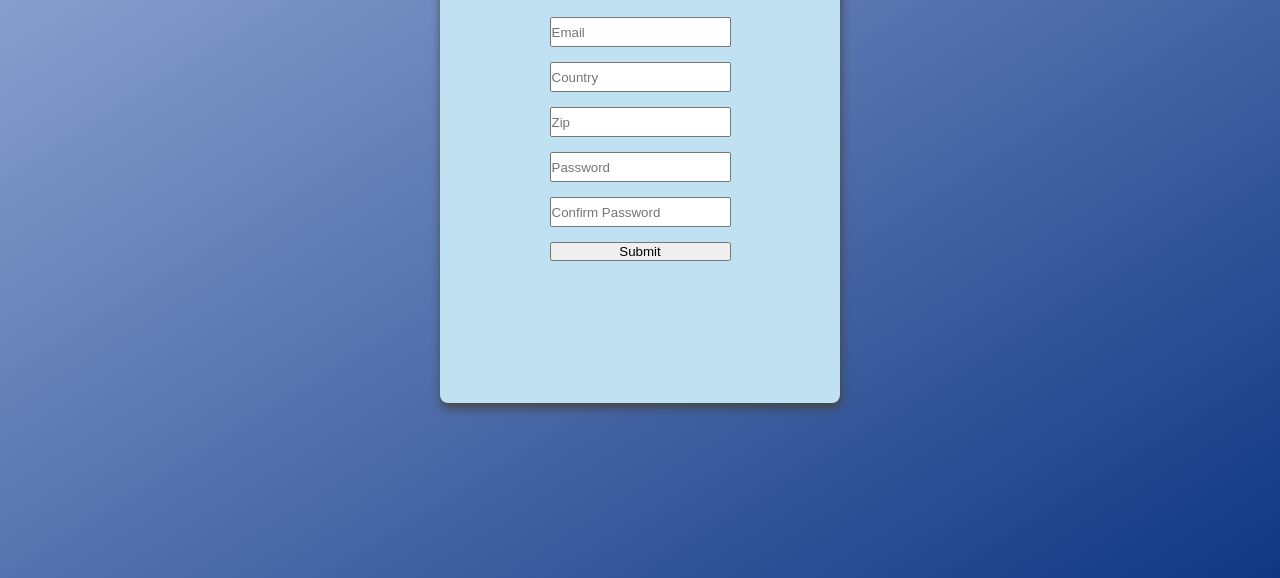
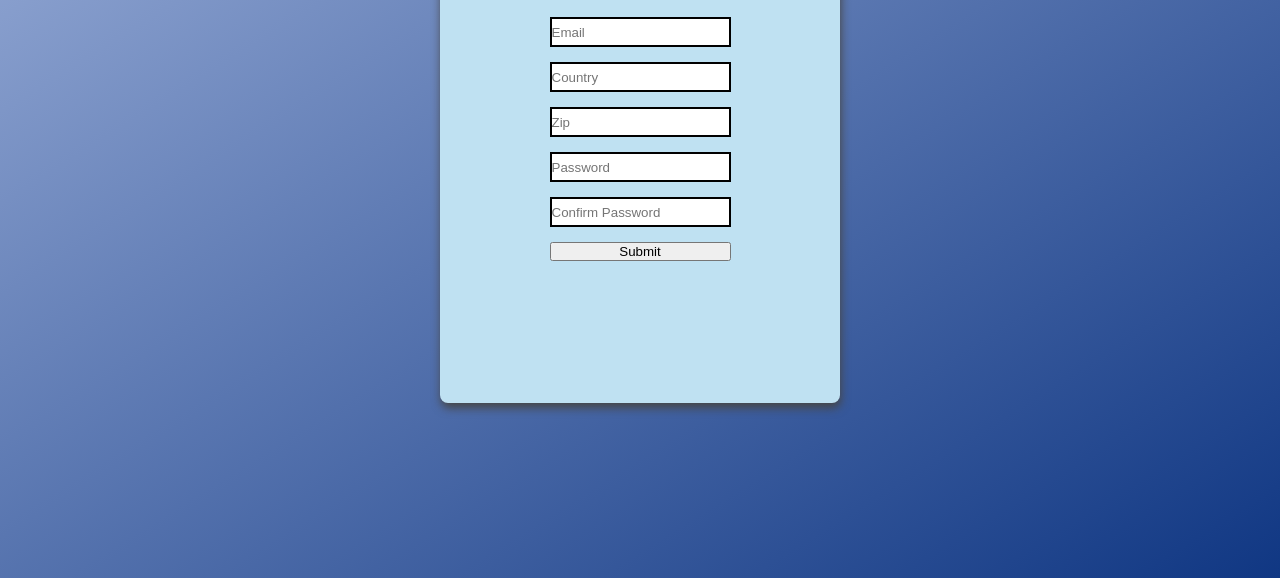
Before and after one commit to Ervin001/TOP_Validation-Form, a website: page src/index.html in a window 1280 px wide. Shown: the part 222-800 px from the top of the page. Drawn offline with Linux system fonts and the light colour scheme.

Commit message:
Css is finished: valid and invalid pseudo properties are done

```diff
--- a/src/styles.css
+++ b/src/styles.css
@@ -60,6 +60,14 @@ input {
   height: 3rem;
 }
 
+input:invalid {
+  border: 1px solid red;
+}
+
+input:valid {
+  border: 2px solid black;
+}
+
 .button {
   display: flex;
   align-items: center;
```
